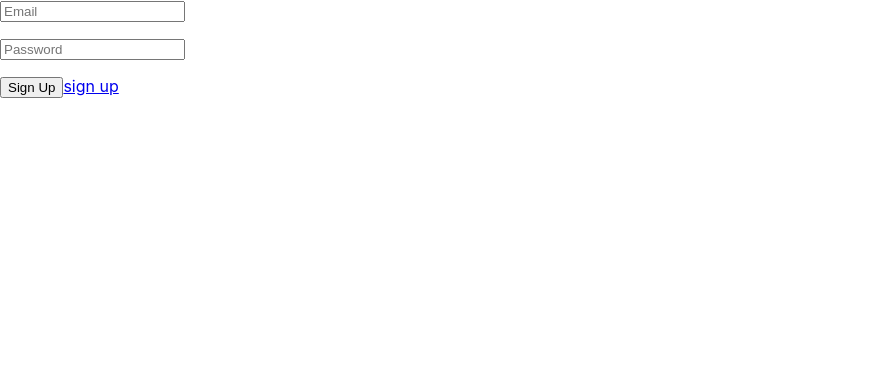
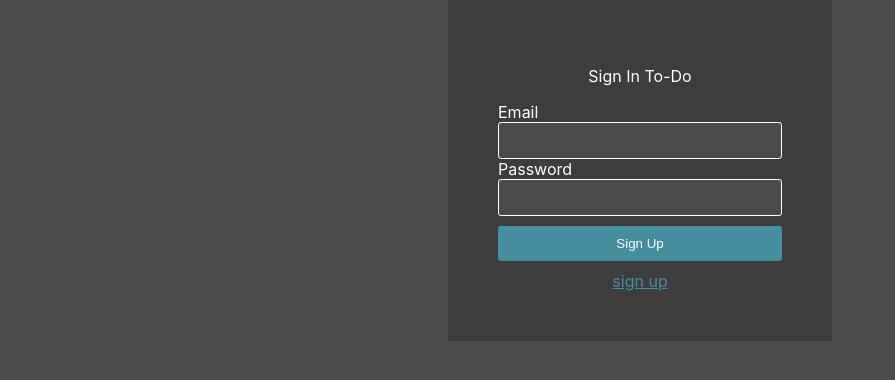
Before and after one commit to JPabloMF/todo-react, a React (Create React App) app: page /signin in a window 1280 px wide. Shown: the top 380 px of the page, without its empty margins (0-895 px from the left). Built offline with nearby package versions, Linux system fonts and the light colour scheme.

Commit message:
adding styles/validations/endpoints

```diff
--- /dev/null
+++ b/src/components/button/index.jsx
@@ -0,0 +1,67 @@
+import React from "react";
+import PropTypes from "prop-types";
+import styled from "styled-components";
+
+const StyledButton = styled.button`
+  border: none;
+  border-radius: 3px;
+  cursor: pointer;
+  width: ${({ width }) => width};
+  height: ${({ height }) => height};
+  background-color: ${({ bgColor }) => bgColor};
+  color: ${({ color }) => color};
+  margin: ${({ margin }) => margin};
+  padding: ${({ padding }) => padding};
+`;
+
+const Button = ({
+  type,
+  text,
+  margin,
+  width,
+  height,
+  color,
+  bgColor,
+  padding,
+  disabled
+}) => {
+  return (
+    <StyledButton
+      type={type}
+      margin={margin}
+      width={width}
+      height={height}
+      color={color}
+      bgColor={bgColor}
+      padding={padding}
+      disabled={disabled}
+    >
+      {text}
+    </StyledButton>
+  );
+};
+
+Button.defaultProps = {
+  type: "button",
+  margin: "0",
+  width: "100%",
+  height: "100%",
+  color: "#fff",
+  bgColor: "#448e9d",
+  padding: "0",
+  disabled: false
+};
+
+Button.propTypes = {
+  type: PropTypes.string,
+  text: PropTypes.string.isRequired,
+  margin: PropTypes.string,
+  width: PropTypes.string,
+  height: PropTypes.string,
+  color: PropTypes.string,
+  bgColor: PropTypes.string,
+  padding: PropTypes.string,
+  disabled: PropTypes.bool
+};
+
+export default Button;
--- /dev/null
+++ b/src/components/input/index.jsx
@@ -0,0 +1,42 @@
+import React from "react";
+import styled from "styled-components";
+
+const StyledInputContainer = styled.div`
+  width: ${({ width }) => (width ? width : "100%")};
+  display: flex;
+  flex-direction: column;
+`;
+
+const StyledLabel = styled.label`
+  color: white;
+`;
+
+const StyledInput = styled.input`
+  border: none;
+  border-radius: 3px;
+  border: 1px solid ${({ error }) => (error ? "red" : " white")};
+  background-color: #4b4b4b;
+  padding: 10px;
+`;
+
+const StyledSpan = styled.span`
+  color: red;
+`;
+
+const Input = ({ type, onChange, name, value, text, error, width }) => {
+  return (
+    <StyledInputContainer width={width}>
+      <StyledLabel htmlFor={name}>{text}</StyledLabel>
+      <StyledInput
+        type={type}
+        onChange={onChange}
+        name={name}
+        value={value}
+        error={error}
+      />
+      {error && <StyledSpan>{error}</StyledSpan>}
+    </StyledInputContainer>
+  );
+};
+
+export default Input;
--- a/src/index.css
+++ b/src/index.css
@@ -1,3 +1,9 @@
+*,
+*::after,
+*::before {
+  box-sizing: border-box;
+}
+
 body {
   margin: 0;
   font-family: -apple-system, BlinkMacSystemFont, "Segoe UI", "Roboto", "Oxygen",
@@ -5,6 +11,7 @@ body {
     sans-serif;
   -webkit-font-smoothing: antialiased;
   -moz-osx-font-smoothing: grayscale;
+  background-color: #4b4b4b;
 }
 
 code {
--- a/src/screens/signin/index.jsx
+++ b/src/screens/signin/index.jsx
@@ -1,29 +1,62 @@
 import React from "react";
-import { Link } from 'react-router-dom';
+import { Link } from "react-router-dom";
 import { withFormik } from "formik";
 import * as Yup from "yup";
+import styled from "styled-components";
+
+import Input from "../../components/input";
+import Button from "../../components/button";
+
+const StyledContainer = styled.div`
+  width: 30%;
+  height: 70%;
+  padding: 50px;
+  margin: 0 auto;
+  background-color: #3d3d3d;
+  display: flex;
+  flex-direction: column;
+  align-items: center;
+`;
+
+const StyledForm = styled.form`
+  width: 100%;
+  display: flex;
+  flex-direction: column;
+  align-items: center;
+`;
+
+const StyledTitle = styled.p`
+  color: white;
+`;
+
+const StyledLink = styled(Link)`
+  color: #448e9d;
+`;
 
 const SignIn = ({ values, handleChange, handleSubmit, errors }) => (
-  <form onSubmit={handleSubmit}>
-    <input
+  <StyledContainer>
+    <StyledTitle>Sign In To-Do</StyledTitle>
+    <StyledForm onSubmit={handleSubmit}>
+      <Input
         type="email"
+        name="email"
+        text="Email"
         onChange={handleChange}
-      name="email"
         value={values.email}
-      placeholder="Email"
+        error={errors.email && errors.email}
       />
-    <p>{errors.email && errors.email}</p>
-    <input
+      <Input
         type="password"
+        name="password"
+        text="Password"
         onChange={handleChange}
-      name="password"
         value={values.password}
-      placeholder="Password"
+        error={errors.password && errors.password}
       />
-    <p>{errors.password && errors.password}</p>
-    <input type="submit" value="Sign Up" />
-    <Link to="/signup">sign up</Link>
-  </form>
+      <Button type="submit" text="Sign Up" margin="10px 0" padding="10px 0"  />
+    </StyledForm>
+    <StyledLink to="/signup">sign up</StyledLink>
+  </StyledContainer>
 );
 
 const validationSchema = Yup.object().shape({
--- a/src/screens/signup/index.jsx
+++ b/src/screens/signup/index.jsx
@@ -2,36 +2,69 @@ import React from "react";
 import { Link } from "react-router-dom";
 import { withFormik } from "formik";
 import * as Yup from "yup";
+import styled from "styled-components";
+
+import Input from "../../components/input";
+import Button from "../../components/button";
+
+const StyledContainer = styled.div`
+  width: 30%;
+  height: 70%;
+  padding: 50px;
+  margin: 0 auto;
+  background-color: #3d3d3d;
+  display: flex;
+  flex-direction: column;
+  align-items: center;
+`;
+
+const StyledForm = styled.form`
+  width: 100%;
+  display: flex;
+  flex-direction: column;
+  align-items: center;
+`;
+
+const StyledTitle = styled.p`
+  color: white;
+`;
+
+const StyledLink = styled(Link)`
+  color: #448e9d;
+`;
 
 const SignUp = ({ values, handleSubmit, handleChange, errors }) => (
-  <form onSubmit={handleSubmit}>
-    <input
+  <StyledContainer>
+    <StyledTitle>Sign In To-Do</StyledTitle>
+    <StyledForm onSubmit={handleSubmit}>
+      <Input
         type="email"
         name="email"
+        text="Email"
         onChange={handleChange}
         value={values.email}
-      placeholder="Email"
+        error={errors.email && errors.email}
       />
-    <p>{errors.email && errors.email}</p>
-    <input
+      <Input
         type="password"
         name="password"
+        text="Password"
         onChange={handleChange}
         value={values.password}
-      placeholder="Password"
+        error={errors.password && errors.password}
       />
-    <p>{errors.password && errors.password}</p>
-    <input
+      <Input
         type="password"
         name="repeatpassword"
+        text="Repeat password"
         onChange={handleChange}
         value={values.repeatpassword}
-      placeholder="Repeat password"
+        error={errors.repeatpassword && errors.repeatpassword}
       />
-    <p>{errors.repeatpassword && errors.repeatpassword}</p>
-    <input type="submit" value="Sign Up" />
-    <Link to="/signin">sign in</Link>
-  </form>
+      <Button type="submit" text="Sign Up" margin="10px 0" padding="10px 0" />
+    </StyledForm>
+    <StyledLink to="/signin">sign in</StyledLink>
+  </StyledContainer>
 );
 
 const validationSchema = Yup.object().shape({
```
Lines whose indentation alone changed are shown as unchanged.
